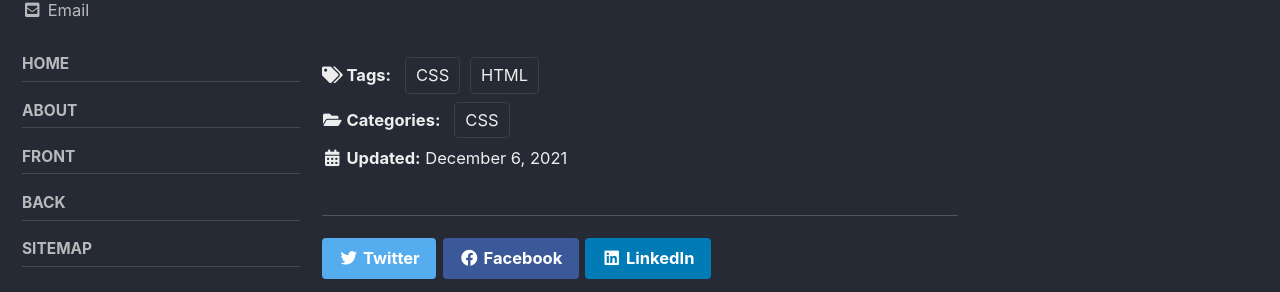
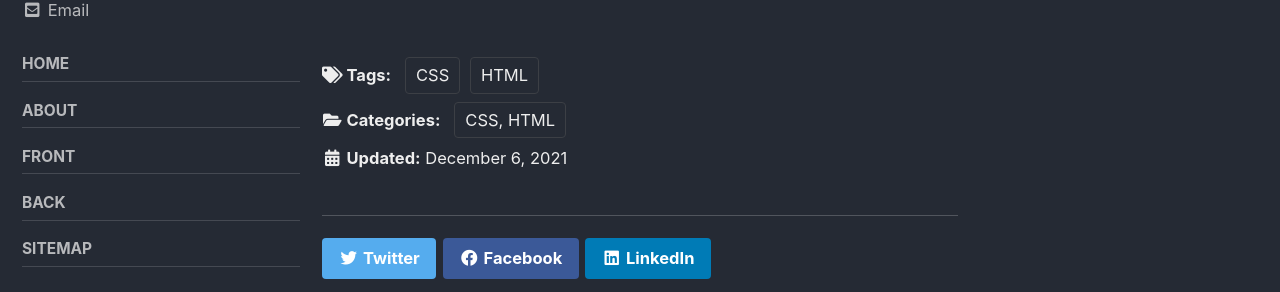
Before and after one commit to kkt9102/kkt9102.github.io, a Jekyll site: the page built from _posts/2021-12-06-CSS로_삼각형만들기.md, in a window 1280 px wide and 900 px high, scrolled down 919 px. Shown: the part 266-558 px from the top of the window. Built offline with Jekyll 4.4.1, drawn with Linux system fonts in a browser that asks for light colours; cached includes are drawn as plain includes.

Commit message:
add category

```diff
--- a/_posts/2021-12-06-CSS로_삼각형만들기.md
+++ b/_posts/2021-12-06-CSS로_삼각형만들기.md
@@ -4,7 +4,7 @@ excerpt: "CSS로 삼각형을 만들 때는 border속성을 활용한다."
 
 
 categories:
-    - CSS
+    - CSS, HTML
 tags:
     - [CSS, HTML]
 
```
